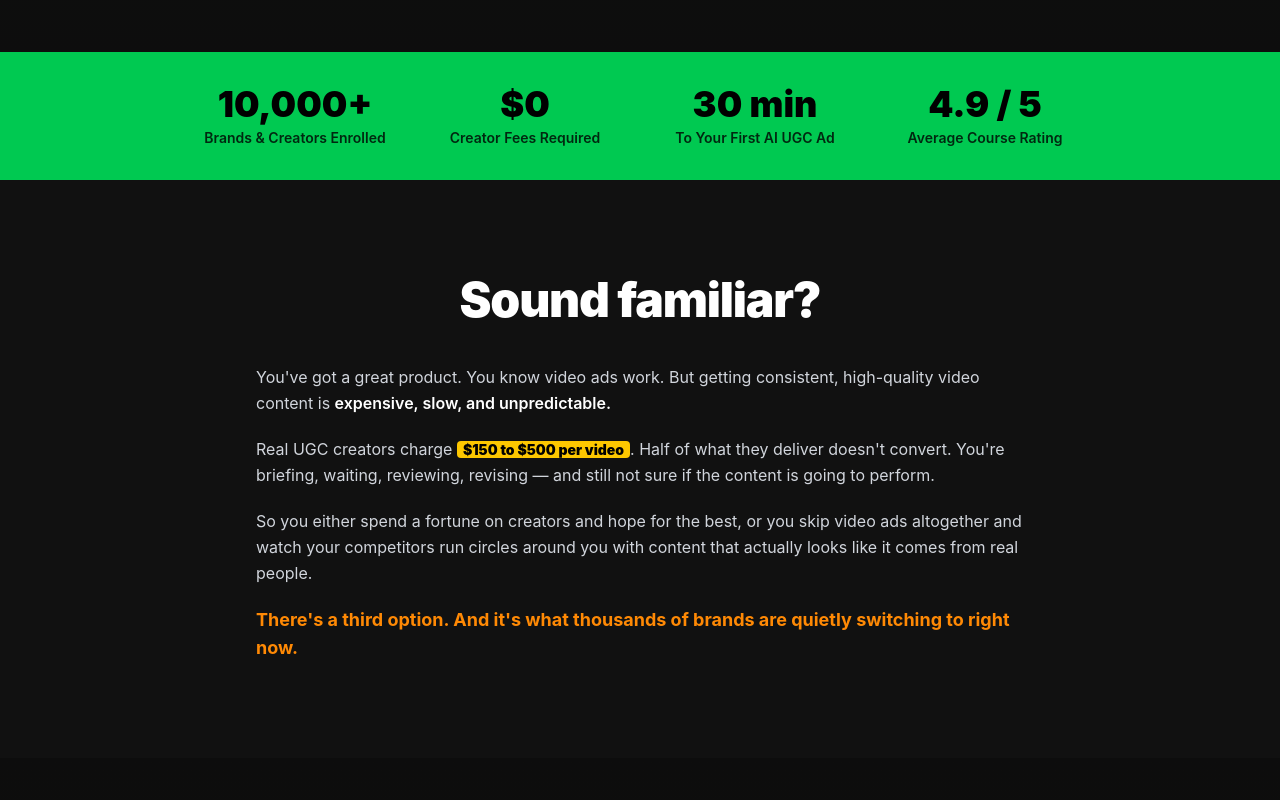
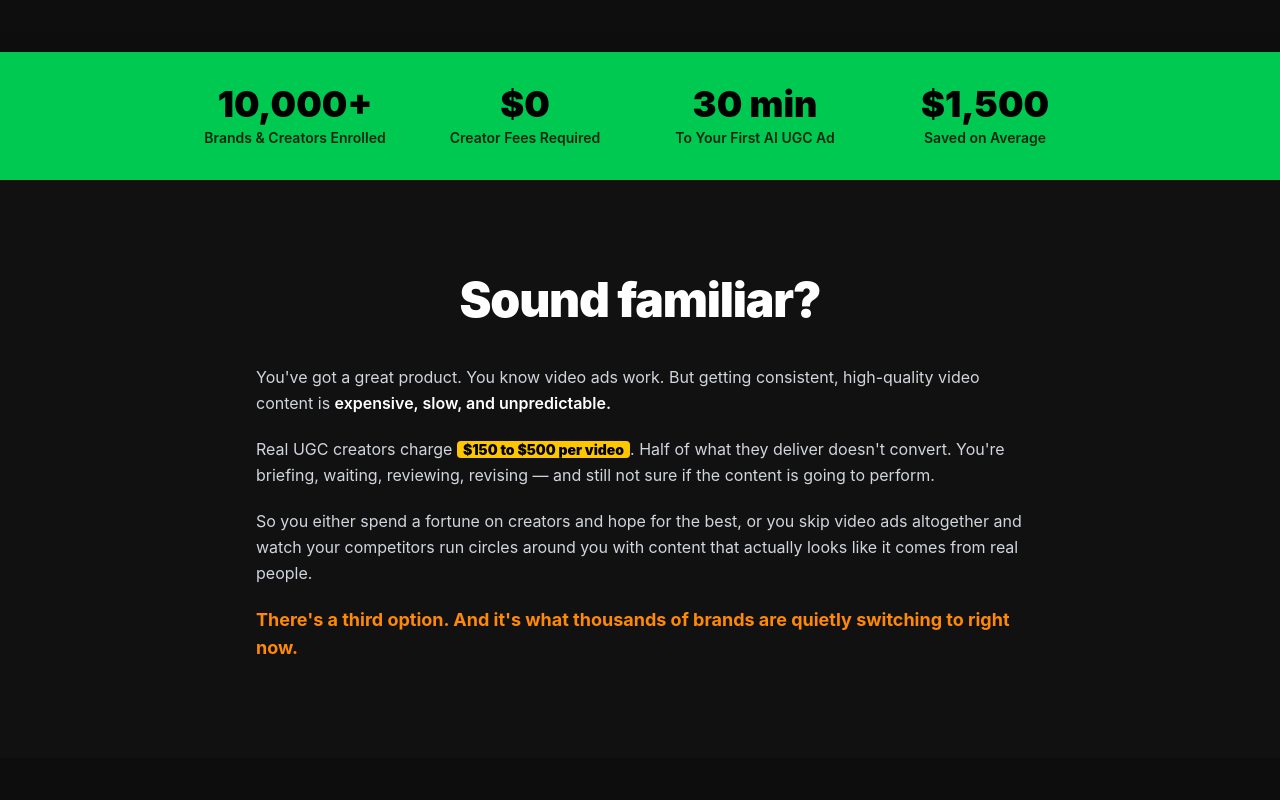
Before and after one commit to A-BMT02/aiugc, a Next.js app: page /ai-ugc-course in a window 1280 px wide. Shown: the part 1240-2040 px from the top of the page. Built offline with nearby package versions, Linux system fonts and the light colour scheme; no server answers.

Commit message:
update stats and reorder bonuses section

```diff
--- a/app/ai-ugc-course/page.js
+++ b/app/ai-ugc-course/page.js
@@ -127,7 +127,7 @@ export default function AIUGCCoursePage() {
             { stat: '10,000+', label: 'Brands & Creators Enrolled' },
             { stat: '$0', label: 'Creator Fees Required' },
             { stat: '30 min', label: 'To Your First AI UGC Ad' },
-            { stat: '4.9 / 5', label: 'Average Course Rating' },
+            { stat: '$1,500', label: 'Saved on Average' },
           ].map(({ stat, label }) => (
             <div key={label}>
               <div className="text-3xl md:text-4xl font-black">{stat}</div>
@@ -222,16 +222,8 @@ export default function AIUGCCoursePage() {
             ))}
           </div>
 
-          {/* Mid-page CTA */}
-          <div className="mt-14 text-center">
-            <CTAButton sub="Instant access · All 4 videos + 3 bonuses · 30-day money-back guarantee" />
-          </div>
-        </div>
-      </section>
-
           {/* ── BONUSES ── */}
-      <section className="py-20 px-6 bg-[#111111]">
-        <div className="max-w-5xl mx-auto">
+          <div className="mt-14">
             <div className="text-center mb-12">
               <p className="text-green-400 text-xs font-bold uppercase tracking-widest mb-3">Also included</p>
               <h2 className="text-3xl md:text-4xl font-black tracking-tight">Plus these 3 free bonuses</h2>
@@ -254,6 +246,12 @@ export default function AIUGCCoursePage() {
                   </div>
                 </div>
               ))}
+            </div>
+          </div>
+
+          {/* Mid-page CTA */}
+          <div className="mt-14 text-center">
+            <CTAButton sub="Instant access · All 4 videos + 3 bonuses · 30-day money-back guarantee" />
           </div>
         </div>
       </section>
```
Lines whose indentation alone changed are shown as unchanged.
